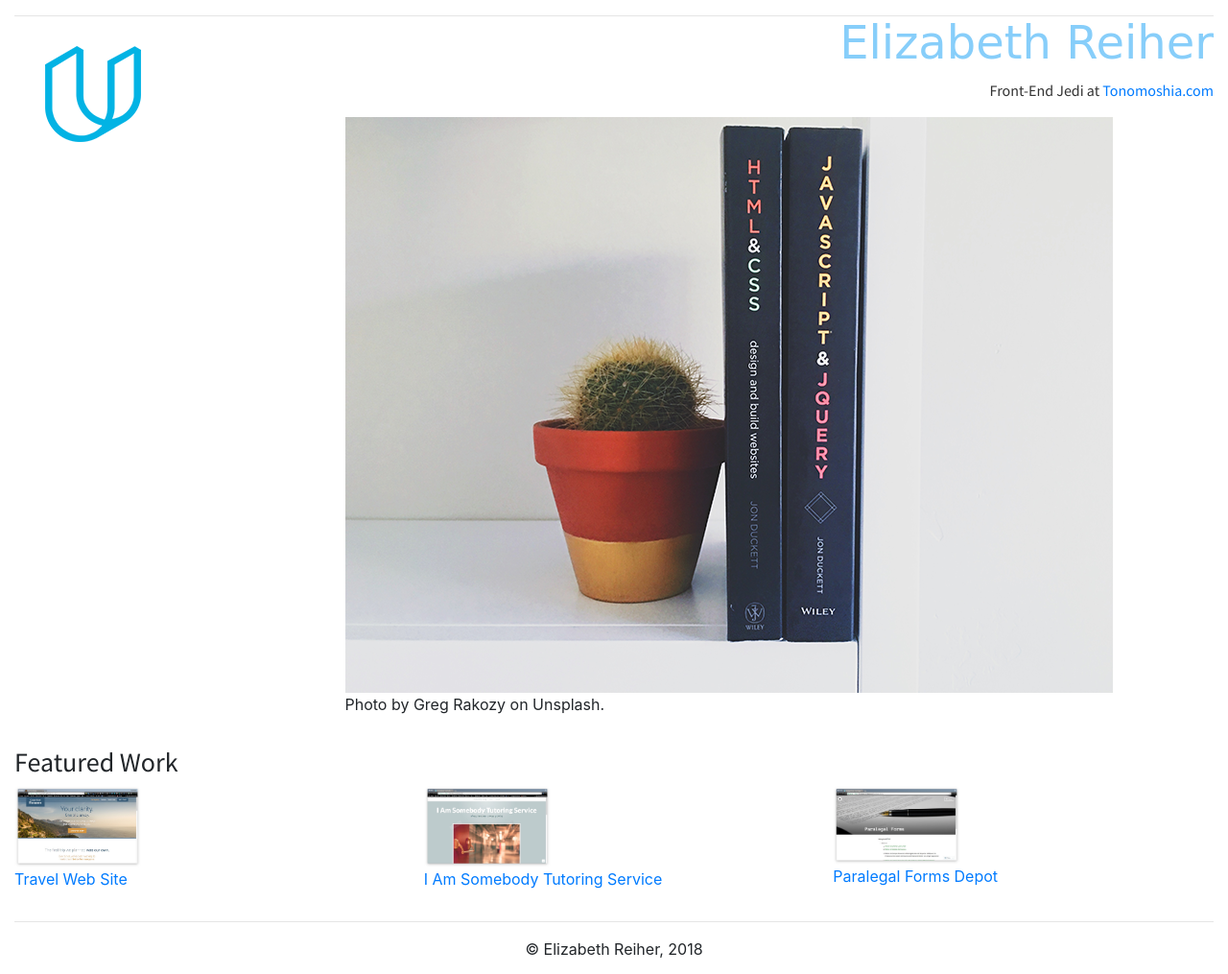
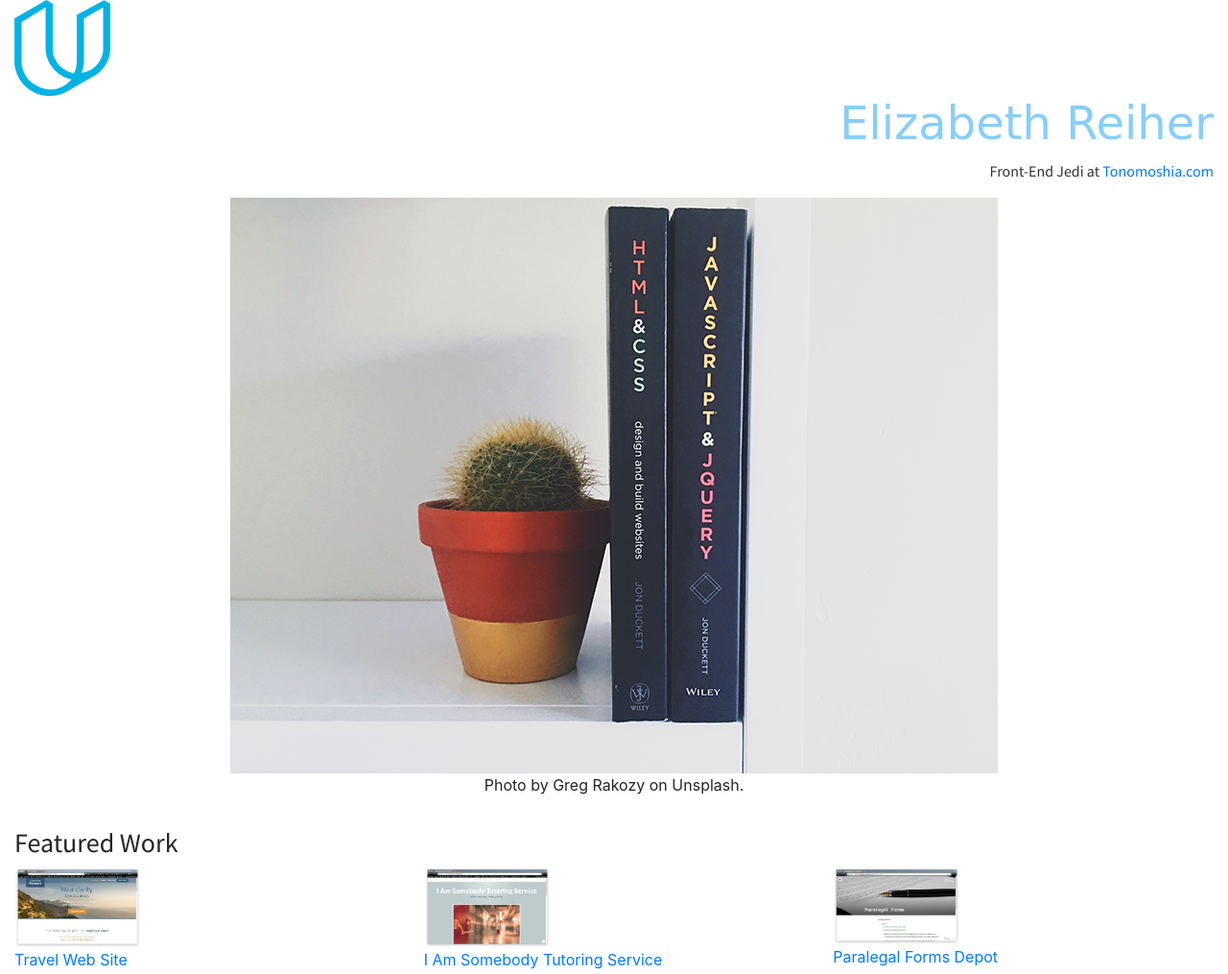
Before and after one commit to tonomoshia/udacity_portfolio, a website: page index.html in a window 1280 px wide. Shown: the top 1015 px of the page at 96% size. Drawn offline with nearby package versions, Linux system fonts and the light colour scheme; a web font is replaced by a local one.

Commit message:
fixing image alighment in multiple devices

```diff
--- a/css/styles.css
+++ b/css/styles.css
@@ -1,6 +1,7 @@
 body,
 html {
     box-sizing: border-box;
+    margin: auto;
 }
 
 h3 {
@@ -25,18 +26,10 @@
     font-family: "Source Sans Pro", sans-serif;
 }
 
-.udacity_logo {
-    float: left;
-    max-width: 20%;
-    height: auto;
-    position: relative;
-    padding: 2em;
-}
-
 .hero {
-    max-width: 50%;
     margin: auto;
     padding: 2em;
+    text-align: center;
 }
 
 .thumbnail {
--- a/index.html
+++ b/index.html
@@ -13,9 +13,9 @@
     <script src="js/main.js"></script>
 </head>
 
-<body class="container-fluid">
-    <header>
-        <img class="udacity_logo img-responsive" src="img/udacity.svg.100px.png" alt="Udacity logo">
+<body>
+    <header class="container-fluid">
+        <img class=" img-responsive" src="img/udacity.svg.100px.png" alt="Udacity logo">
         <!-- logo is downloaded from http://logo.kenh.net/logo/udacity.svg.html -->
         <div class="identify">
             <h1 class="name">Elizabeth Reiher</h1>
@@ -24,12 +24,11 @@
             </p>
         </div>
     </header>
-    <hr>
-    <figure class="hero img-responsive">
-        <img src="img/greg-rakozy-129733-unsplash-800px.png" alt="HTML & CSS, Javascript & Jquery " />
-        <figcaption>Photo by Greg Rakozy on Unsplash.</figcaption>
-    </figure>
-    <section>
+    <main class="container-fluid">
+        <figure class="hero img-responsive">
+            <img src="img/greg-rakozy-129733-unsplash-800px.png" alt="HTML & CSS, Javascript & Jquery " />
+            <figcaption>Photo by Greg Rakozy on Unsplash.</figcaption>
+        </figure>
         <h3>Featured Work</h3>
         <div class="row">
             <figure class="col">
@@ -50,7 +49,7 @@
                     <a href="https://formdepot.wordpress.com">Paralegal Forms Depot</a>
                 </figcaption>
             </figure>
-    </section>
+    </main>
     </div>
     <hr>
     <footer>
```
Also changed, not shown: udacity.svg.png (deleted).
